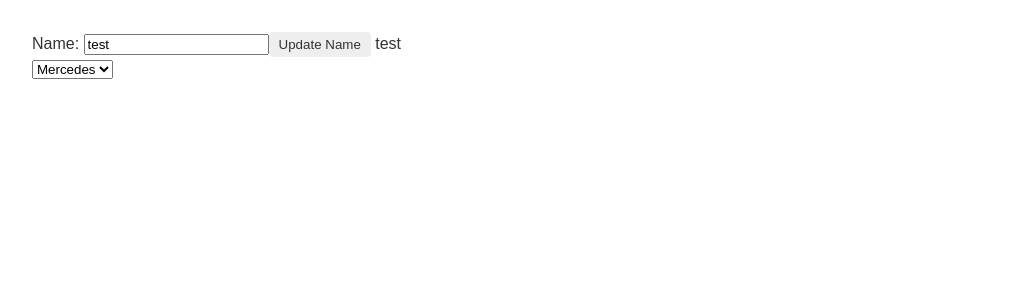
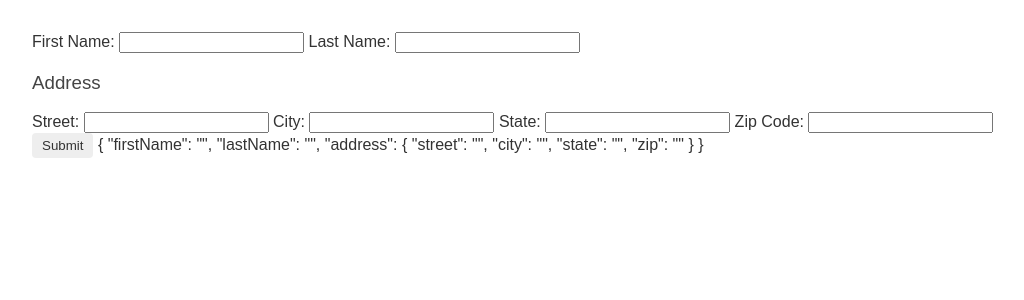
Before and after one commit to a6hinavram/2-sb-git-angular-v8, an Angular app: page / in a window 1280 px wide. Shown: the top 300 px of the page, without its empty margins (0-1024 px from the left). Built offline with nearby package versions, Linux system fonts and the light colour scheme.

Commit message:
2 files modified

```diff
--- a/src/app/app.component.html
+++ b/src/app/app.component.html
@@ -1,16 +1,40 @@
-<label>
-  Name:
-  <input type="text" [formControl]="name">
-  <button (click)="updateName()">Update Name</button>
-  {{ name.value }}
-</label>
+<form [formGroup]="profileForm" (ngSubmit)="onSubmit()">
 
-<br>
+	<label>
+    First Name:
+    <input type="text" formControlName="firstName">
+  </label>
+
+	<label>
+    Last Name:
+    <input type="text" formControlName="lastName">
+  </label>
 
 
-<select [formControl]="cars">
-  <option value="volvo">Volvo</option>
-  <option value="saab">Saab</option>
-  <option value="mercedes-101">Mercedes</option>
-  <option value="audi">Audi</option>
-</select>
+  <div formGroupName="address">
+  <h3>Address</h3>
+
+  <label>
+    Street:
+    <input type="text" formControlName="street">
+  </label>
+
+  <label>
+    City:
+    <input type="text" formControlName="city">
+  </label>
+
+  <label>
+    State:
+    <input type="text" formControlName="state">
+  </label>
+
+  <label>
+    Zip Code:
+    <input type="text" formControlName="zip">
+  </label>
+</div>
+
+	<button type="submit" [disabled]="!profileForm.valid">Submit</button>
+{{profileForm.value | json}}
+</form>
--- a/src/app/app.component.ts
+++ b/src/app/app.component.ts
@@ -1,15 +1,30 @@
-import { Component } from "@angular/core";
-import { FormControl } from "@angular/forms";
+import { Component } from '@angular/core';
+import { FormGroup, FormControl } from '@angular/forms';
 
 @Component({
   selector: "app-root",
   templateUrl: "./app.component.html"
 })
 export class AppComponent {
-  name = new FormControl("test");
-  cars = new FormControl("mercedes-101");
+// profileForm = new FormGroup({
+  //   firstName: new FormControl(''),
+  //   lastName: new FormControl(''),
+  // });
 
-  updateName() {
-    this.name.setValue("Nancy");
-  }
+  profileForm = new FormGroup({
+    firstName: new FormControl(''),
+    lastName: new FormControl(''),
+    address: new FormGroup({
+      street: new FormControl(''),
+      city: new FormControl(''),
+      state: new FormControl(''),
+      zip: new FormControl('')
+    })
+  });
+
+
+  onSubmit() {
+  // TODO: Use EventEmitter with form value
+  console.warn(this.profileForm.value);
 }
+}
```
